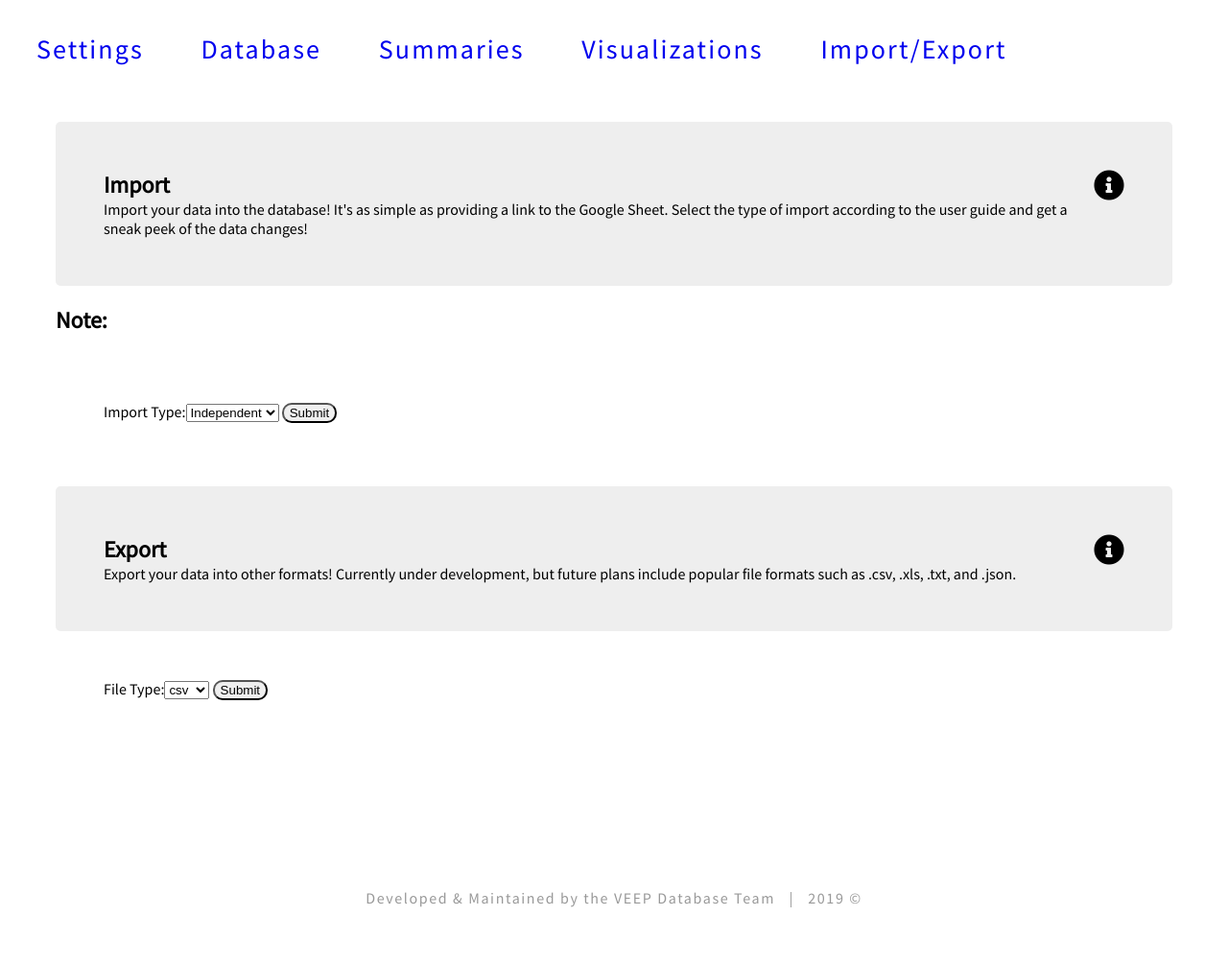
After one commit to chouvinc/VEEP-Summer-Project, a Django app: page /data_display/import_export in a window 1280 px wide. The commit adds this page. Shown: the whole page at 96% size. Run offline with Django 3.2, Linux system fonts and the light colour scheme; parts of the project's set-up code (start-up, migrations or seed data) failed here and were passed over.

Commit message:
Building out io page and setting up template rendering.

```diff
--- a/data_display/forms.py
+++ b/data_display/forms.py
@@ -1,12 +1,82 @@
 from django import forms
-
+from data_display.utils.constants import INDEPENDENT, INTERSECTION, UNION, MAP, ISELECT, ESELECT
+from data_display import models
+import inspect
 
 class QueryTable(forms.Form):
     table = forms.ChoiceField(label="table",
-    choices=[('Students','Students'), ('Projects', 'Projects'), ('Teams', 'Teams'), ('Not For Profits', 'Not For Profits')])
+    choices=[('Students', 'Students'),
+             ('Projects', 'Projects'),
+             ('Teams', 'Teams'),
+             ('Not For Profits', 'Not For Profits')])
     filter = forms.CharField(label="filter", max_length=100, required=False)
 
 
 class SettingsForm(forms.Form):
     rows_per_page = forms.ChoiceField(label="rows per page",
     choices=[(10,'10'),(25,'25'),(50,'50'),(100,'100')])
+
+
+class ImportSelectForm(forms.Form):
+    form_type = ISELECT
+    import_type = forms.ChoiceField(label="Import Type",
+                                    choices=[(INDEPENDENT, 'Independent'),
+                                             (INTERSECTION, 'Intersection'),
+                                             (UNION, 'Union'),
+                                             (MAP, 'Map')])
+
+
+class ImportForm(forms.Form):
+    url = forms.URLField()
+
+
+class IndependentImportForm(ImportForm):
+    form_type = INDEPENDENT
+    pass
+
+
+class IntersectionImportForm(ImportForm):
+    form_type = INTERSECTION
+
+    # populate choices fields from models
+    choices = []
+    for key, val in models.__dict__.items():
+        if inspect.isclass(val):
+            choices.append((key, key))
+
+    existing_table = forms.ChoiceField(label='Existing Table',
+                                       choices=choices)
+
+
+class UnionImportForm(ImportForm):
+    form_type = UNION
+    pass
+
+
+class MapImportForm(ImportForm):
+    form_type = MAP
+    pass
+
+
+class ExportSelectForm(forms.Form):
+    file_format = forms.ChoiceField(label="File Type",
+                                    choices=[('csv', 'csv'),
+                                             ('xls', 'xls'),
+                                             ('txt', 'txt'),
+                                             ('json', 'json')])
+
+
+def get_import_form_from_type(form_type):
+    return {
+        ISELECT: ImportSelectForm,
+        INDEPENDENT: IndependentImportForm,
+        INTERSECTION: IntersectionImportForm,
+        UNION: UnionImportForm,
+        MAP: MapImportForm
+    }[form_type]()
+
+
+def get_export_form_from_type(form_type):
+    return {
+        ESELECT: ExportSelectForm
+    }[form_type]()
--- /dev/null
+++ b/data_display/static/credentials.json
@@ -0,0 +1 @@
+{"installed":{"client_id":"992251190178-rdqldg49ecqrjldknc284ccb7t8k0d5a.apps.googleusercontent.com","project_id":"quickstart-1560135140246","auth_uri":"https://accounts.google.com/o/oauth2/auth","token_uri":"https://oauth2.googleapis.com/token","auth_provider_x509_cert_url":"https://www.googleapis.com/oauth2/v1/certs","client_secret":"O8mLgI98vKneaZy1ph2-YII3","redirect_uris":["urn:ietf:wg:oauth:2.0:oob","http://localhost"]}}
--- a/data_display/static/data_display/base.css
+++ b/data_display/static/data_display/base.css
@@ -1,3 +1,9 @@
+/* General Body stuff */
+
+body {
+  font-family: 'Source Sans Pro', sans-serif;
+}
+
 /* Header CSS */
 
 .header {
--- /dev/null
+++ b/data_display/static/data_display/import_export.css
@@ -0,0 +1,22 @@
+.floater {
+    float: right;
+    margin: 0;
+}
+
+.info-text {
+    padding: 50px;
+    background-color: #eeeeee;
+    border-radius: 5px;
+}
+
+.info-text-title {
+    margin: 0;
+}
+
+.io-form {
+    padding: 50px;
+}
+
+.io-form input {
+    border-radius: 10px;
+}
--- a/data_display/static/data_display/style_site.css
+++ b/data_display/static/data_display/style_site.css
@@ -4,10 +4,6 @@
 
 #header {
   background-color:rgb(114, 81, 138);
-}
-
-body {
-  font-family: 'Source Sans Pro', sans-serif;
 }
 
 input[type=text], select {
--- a/data_display/templates/data_display/base.html
+++ b/data_display/templates/data_display/base.html
@@ -20,10 +20,10 @@
     <div class="header">
         <ul class="headerItems">
             <a href="settings"><li class="page">Settings</li></a>
-            <a href="database"><li class="page">Database</li></a>
-            <a href=""><li class="page">Summaries</li></a>
-            <a href=""><li class="page">Visualizations</li></a>
-            <a href=""><li class="page">Import/Export</li></a>
+            <a href="{% url 'data_display' %}"><li class="page">Database</li></a>
+            <a href="{% url 'data_display' %}summaries"><li class="page">Summaries</li></a>
+            <a href="{% url 'data_display' %}visualizations"><li class="page">Visualizations</li></a>
+            <a href="{% url 'data_display' %}import_export"><li class="page">Import/Export</li></a>
         </ul>
     </div>
 
--- /dev/null
+++ b/data_display/templates/data_display/import_export.html
@@ -0,0 +1,55 @@
+{% extends "data_display/base.html" %}
+
+{% block stylesheets %}
+{% load staticfiles %}
+<link rel="stylesheet" href="{% static 'data_display/import_export.css' %}">
+{% endblock stylesheets %}
+
+{% block content %}
+    <div class="content">
+        <div class="info-text">
+            <h1 class="floater">
+                <i class="fas fa-info-circle"></i>
+                <h2 class="info-text-title">Import</h2>
+            </h1>
+
+            <div>
+                Import your data into the database! It's as simple as providing a link to the Google Sheet.
+                Select the type of import according to the user guide and get a sneak peek of the data changes!
+            </div>
+
+
+        </div>
+
+        <div class="">
+            <h2>Note:</h2>
+        </div>
+
+        <div class="io-form">
+            <form action='{% url 'data_display' %}{{ i_form_type }}' method="POST">
+                {% csrf_token %}
+                {{ i_form }}
+                <input type = "submit">
+            </form>
+        </div>
+
+        <div class="info-text">
+            <h1 class="floater">
+                <i class="fas fa-info-circle"></i>
+                <h2 class="info-text-title">Export</h2>
+            </h1>
+
+            <div>
+                Export your data into other formats! Currently under development, but future plans include popular
+                file formats such as .csv, .xls, .txt, and .json.
+            </div>
+        </div>
+
+        <div class="io-form">
+            <form action='{% url 'data_display' %}{{ e_form_type }}' method="GET">
+                {{ e_form }}
+                <input type = "submit">
+            </form>
+        </div>
+    </div>
+{% endblock %}
--- a/data_display/urls.py
+++ b/data_display/urls.py
@@ -4,6 +4,13 @@ from . import views
 from django.urls import path
 
 urlpatterns = [
-    path('database', views.data_display, name='data_display'),
-    path('settings', views.settings, name = "settings" )
+    path('settings', views.settings, name="settings"),
+    path('', views.data_display, name="data_display"),
+    path('import_export', views.import_export, name='import_export'),
+    path('import_export/<i_form>', views.import_export, name='import_export'),
+    path('import_export/<e_form>', views.import_export, name='import_export'),
+    path('import_select', views.import_select, name='import_select'),
+    path('import_intersection', views.import_intersection, name='import_intersection'),
+    path('import_export_preview', views.import_export_preview, name='import_export_preview'),
+    path('export_data', views.export_data, name='export_data')
 ]
--- /dev/null
+++ b/data_display/utils/constants.py
@@ -0,0 +1,19 @@
+'''
+    Why we need this file?
+
+    Typos can cause issues in strings when the strings are later evaluated for choices in the code.
+    By using variables to represent strings we can use our text editors/IDE's to double check whether or not
+    we are referencing the correct string (though some IDE's are smart enough to do this for us!).
+'''
+
+# Try to keep these in alphabetical order if possible.
+ESELECT = 'export_select'
+ISELECT = 'import_select'
+INDEPENDENT = 'import_independent'
+INTERSECTION = 'import_intersection'
+MAP = 'map'
+NFPS = 'NotForProfits'
+PROJECTS = 'Projects'
+STUDENTS = 'Students'
+TEAMS = 'Teams'
+UNION = 'union'
--- a/data_display/views.py
+++ b/data_display/views.py
@@ -1,15 +1,21 @@
 from django.core.paginator import Paginator
-from django.shortcuts import render
+from django.shortcuts import render, redirect
 from django.contrib.staticfiles import finders
-from data_display.models import Students, Teams, Projects, NotForProfits
+from data_display.models import Students, Teams, Projects, NotForProfits, get_model_from_name
 from data_display.utils import string_display
-from data_display.forms import QueryTable, SettingsForm
-from veep_data_project.settings import rows_per_page
+from data_display.settings import rows_per_page
+
+from data_display.forms import QueryTable, SettingsForm, ImportSelectForm, ExportSelectForm, \
+    IntersectionImportForm, \
+    get_import_form_from_type, get_export_form_from_type
+from data_display.utils.constants import ISELECT, ESELECT
+from data_display.io import gs_import
 
 # TODO: There should be a native app context that Django offers. Store everything we store here there instead.
-app_context = {'last_table': "", 'last_filter': "", 'pagination_width': 2, 'last_data': [], 'last_headers': [], 'last_sort': '',
-               'ui_obj': {'asc': '', 'desc': ''}}
-FIRST = True
+app_context = {'last_table': "", 'last_filter': "", 'pagination_width': 2, 'last_data': [], 'last_headers': [],
+               'last_sort': '', 'ui_obj': {'asc': '', 'desc': ''}, 'preview_data': [], 'display_string': {}}
+# this will be changed via settings view in the future
+RESULTS_PER_PAGE = 25
 
 def settings(request):
     if request.method == "GET":
@@ -72,6 +78,71 @@ def data_display(request):
     )
 
 
+def import_export(request, i_form=ISELECT, e_form=ESELECT):
+    selected_i_form = get_import_form_from_type(i_form)
+    selected_e_form = get_export_form_from_type(e_form)
+    return render(request, 'data_display/import_export.html',
+                  {
+                      'i_form': selected_i_form, 'i_form_type': selected_i_form.form_type,
+                      'e_form': selected_e_form
+                  })
+
+
+def import_export_preview(request):
+    subset_data, table_headers = app_context['preview_data']
+    return render(request, 'data_display/import_diff.html', {'data': subset_data, 'table_headers': table_headers})
+
+
+# === io form processing ===
+def import_select(request):
+    if request.method == "POST":
+        form = ImportSelectForm(request.POST)
+        if form.is_valid():
+            return redirect('import_export', i_form=form.cleaned_data['import_type'])
+    return redirect('import_export', i_form=ISELECT)
+
+
+def import_intersection(request):
+    if request.method == "POST":
+        form = IntersectionImportForm(request.POST)
+        if form.is_valid():
+            selected_model = get_model_from_name(form.cleaned_data['existing_table'])
+            form_type = form.form_type
+            gsheet_url = form.cleaned_data['url']
+
+            # first get the new data
+            new_data = gs_import.get_data_from(gsheet_url)
+
+            # then process the data according to gs_import
+            intersect_import = gs_import.choose_import_type(form_type)
+
+            # save the preview data to the app context
+            app_context['preview_data'] = intersect_import(new_data, selected_model, app_context)
+
+            return redirect('import_export_preview')
+        else:
+            print(form.errors)
+    return redirect('import_export', i_form=ISELECT)
+
+
+def import_data(request):
+    if request.method == "POST":
+        pass
+    else:
+        pass
+
+    return redirect('import_export')
+
+
+def export_data(request):
+    if request.method == "GET":
+        pass
+    else:
+        pass
+
+    return redirect('import_export')
+
+
 # Should move this to a model-layer module (this is the resource layer)
 def get_objects_by_table(table_name):
     return {
```
Also changed, not shown: data_display/io/gs_import.py (added, +95 -0 lines), data_display/models.py (+11 -0 lines), data_display/templates/data_display/import_diff.html (added, +30 -0 lines), README.md, data_display/io/__init__.py (added), 1 other file.
